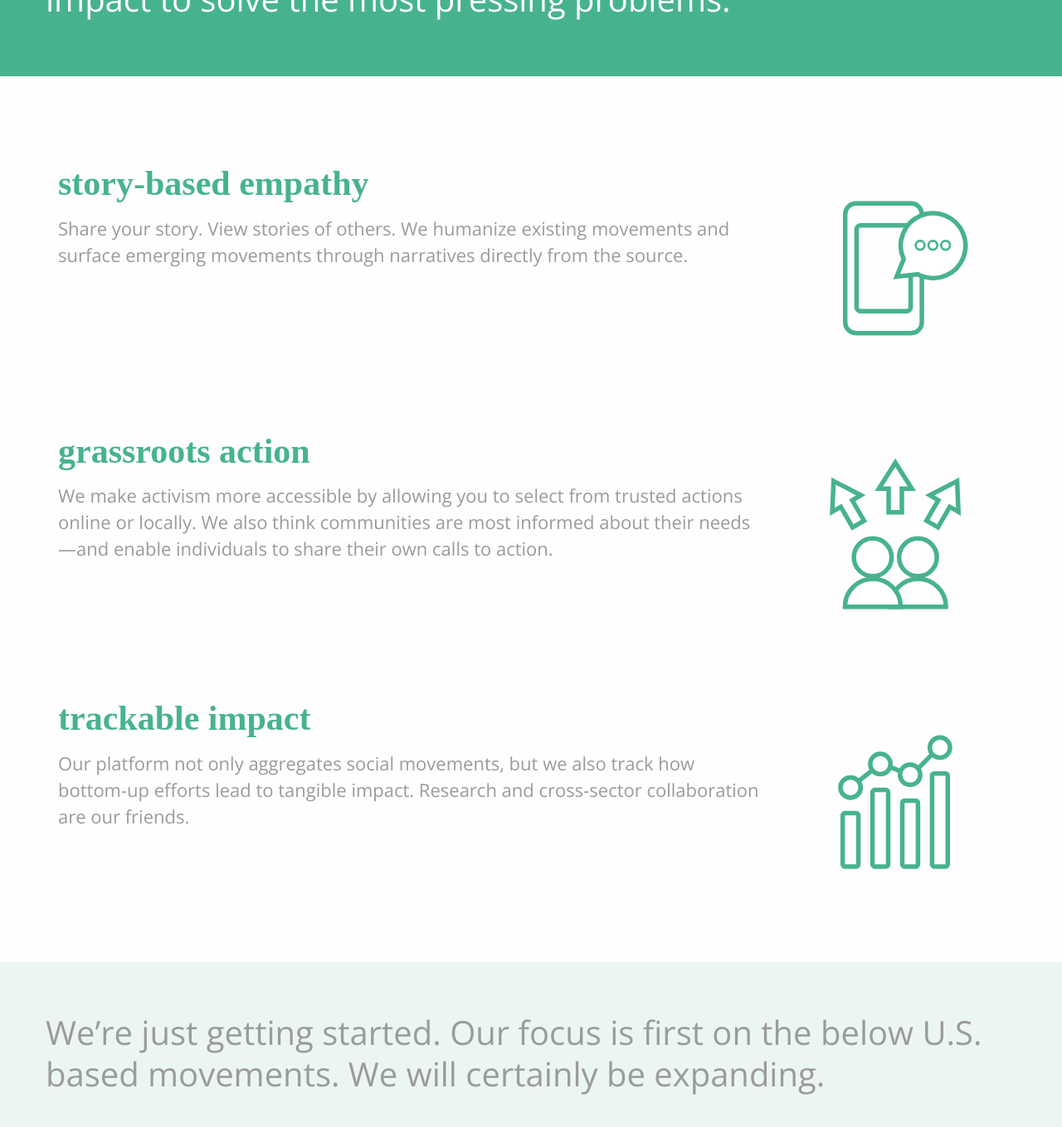
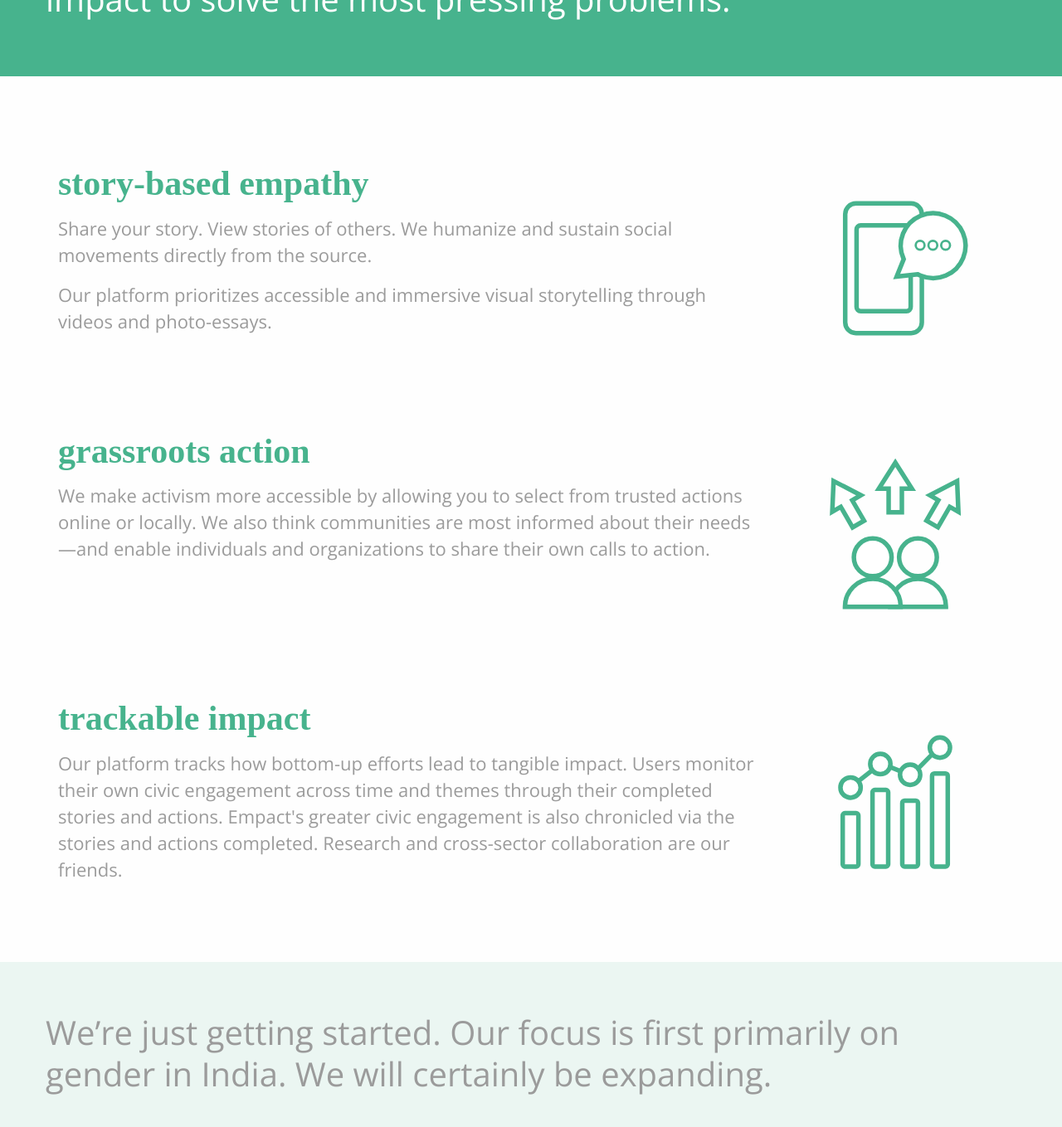
Before and after one commit to naidurubini/empact.cc, a Jekyll site: the page built from index.html, in a window 1280 px wide and 1400 px high, scrolled down 530 px. Shown: the top 1359 px of the window at 83% size. Built offline with Jekyll 4.4.1, drawn with Linux system fonts in a browser that asks for light colours; some web fonts are replaced; comment, search, counter and statistics services are not loaded; some of the changed text lies outside the part shown.

Commit message:
india edits

```diff
--- a/index.html
+++ b/index.html
@@ -15,7 +15,9 @@ layout: default
     <div class="small-12 columns feature">
       <div class="small-12 medium-9 columns">
         <h3>story-based empathy</h3>
-        <p>Share your story. View stories of others. We humanize existing movements and surface emerging movements through narratives directly from the source.</p>
+        <p>Share your story. View stories of others. We humanize and sustain social movements directly from the source.</p>
+
+        <p>Our platform prioritizes accessible and immersive visual storytelling through videos and photo-essays.</p>
       </div>
       <div class="small-12 medium-3 columns">
         <img src="img/empathy.svg" alt="Empathy">
@@ -24,7 +26,7 @@ layout: default
     <div class="small-12 columns feature">
       <div class="small-12 medium-9 columns">
         <h3>grassroots action</h3>
-        <p>We make activism more accessible by allowing you to select from trusted actions online or locally. We also think communities are most informed about their needs—and enable individuals to share their own calls to action. </p>
+        <p>We make activism more accessible by allowing you to select from trusted actions online or locally. We also think communities are most informed about their needs—and enable individuals and organizations to share their own calls to action. </p>
       </div>
       <div class="small-12 medium-3 columns">
         <img src="img/action.svg" alt="Action">
@@ -33,7 +35,7 @@ layout: default
     <div class="small-12 columns feature">
       <div class="small-12 medium-9 columns">
         <h3>trackable impact</h3>
-        <p>Our platform not only aggregates social movements, but we also track how bottom-up efforts lead to tangible impact. Research and cross-sector collaboration are our friends.</p>
+        <p>Our platform tracks how bottom-up efforts lead to tangible impact. Users monitor their own civic engagement across time and themes through their completed stories and actions. Empact's greater civic engagement is also chronicled via the stories and actions completed. Research and cross-sector collaboration are our friends.</p>
       </div>
       <div class="small-12 medium-3 columns">
         <img src="img/impact.svg" alt="Impact">
@@ -46,28 +48,28 @@ layout: default
   <div class="minty-light">
     <div class="row">
       <div class="small-12 columns">
-        <h2>We’re just getting started. Our focus is first on the below U.S. based movements. We will certainly be expanding.</h2>
+        <h2>We’re just getting started. Our focus is first primarily on gender in India. We will certainly be expanding.</h2>
       </div>
     </div>
     <div class="row">
       <div class="movements">
         <div class="small-6 medium-4 columns">
-          <p>Me Too</p>
+          <p>Education</p>
         </div>
         <div class="small-6 medium-4 columns">
-          <p>Black Lives Matter</p>
+          <p>Gender based violence</p>
         </div>
         <div class="small-6 medium-4 columns">
-          <p>Gun Reform</p>
+          <p>LGBTQ</p>
         </div>
         <div class="small-6 medium-4 columns">
-          <p>Women's March</p>
+          <p>Economic welfare</p>
         </div>
         <div class="small-6 medium-4 columns">
-          <p>DACA</p>
+          <p>Reproductive health</p>
         </div>
         <div class="small-6 medium-4 columns">
-          <p>Health Care</p>
+          <p>And more</p>
         </div>
       </div>
     </div>
```
Also changed, not shown: other parts of index.html (+1 -1 lines).
